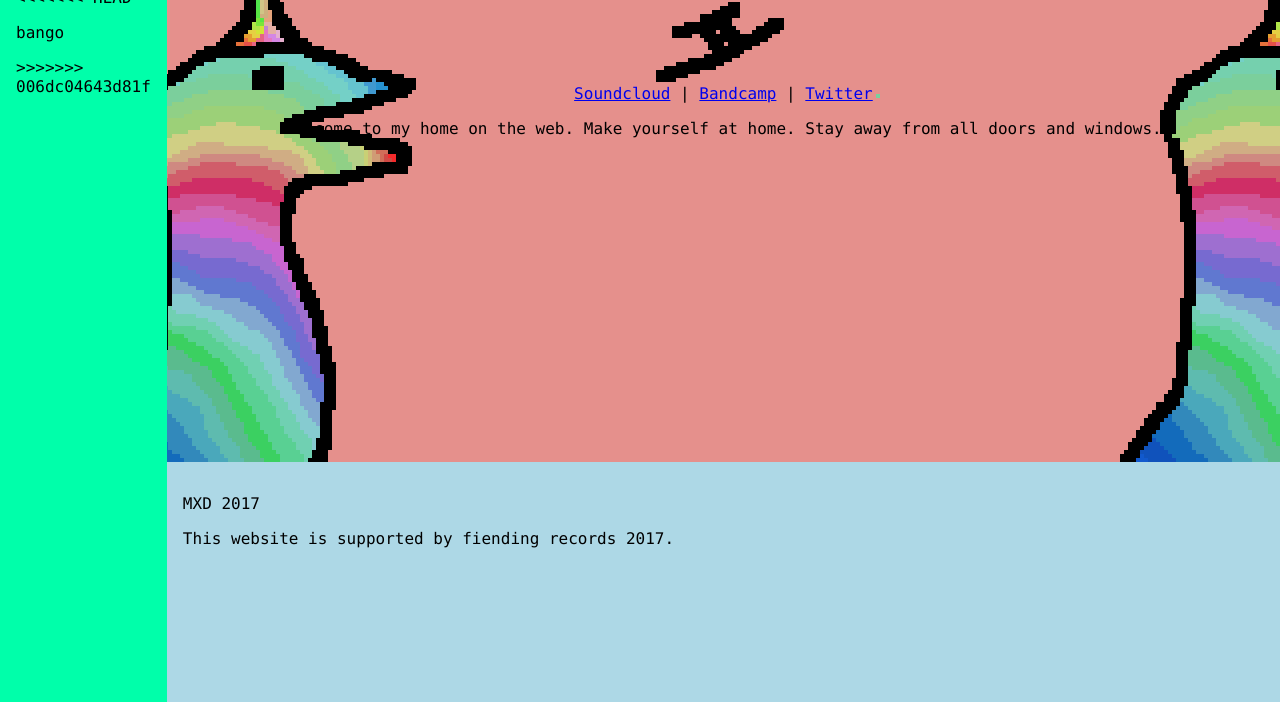
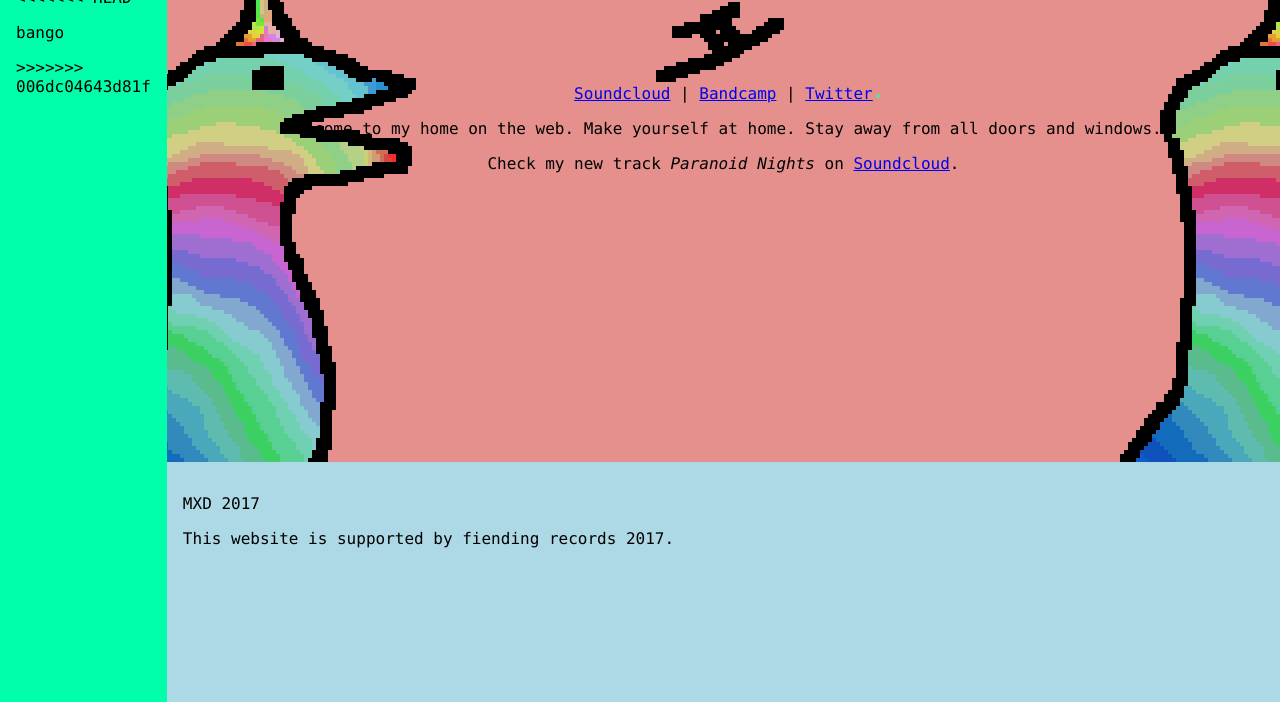
Before and after one commit to mxdau/mxdau, a plain HTML site: page index.html in a window 1280 px wide. Shown: the part 98-800 px from the top of the page. Drawn offline with Linux system fonts and the light colour scheme.

Commit message:
Added 'paranoid nights' link to homepage
Should probably start adding other pages now...

```diff
--- a/index.html
+++ b/index.html
@@ -80,7 +80,10 @@
       <p> <a href="http://www.soundcloud.com/mxdau"> Soundcloud</a>
         | <a href="http://www.motorcyclexylophonedeath.bandcamp.com">Bandcamp</a>
          | <a href="http://www.twitter.com/mxdau">Twitter</a>
-      <p>Welcome to my home on the web. Make yourself at home. Stay away from all doors and windows.</p></article>
+      <p>Welcome to my home on the web. Make yourself at home. Stay away from all doors and windows.</p>
+    <p>
+      Check my new track <i> Paranoid Nights </i> on <a href="https://soundcloud.com/mxdau/paranoid-nights">Soundcloud</a>.
+    </p></article>
     </center>
 
 
```
